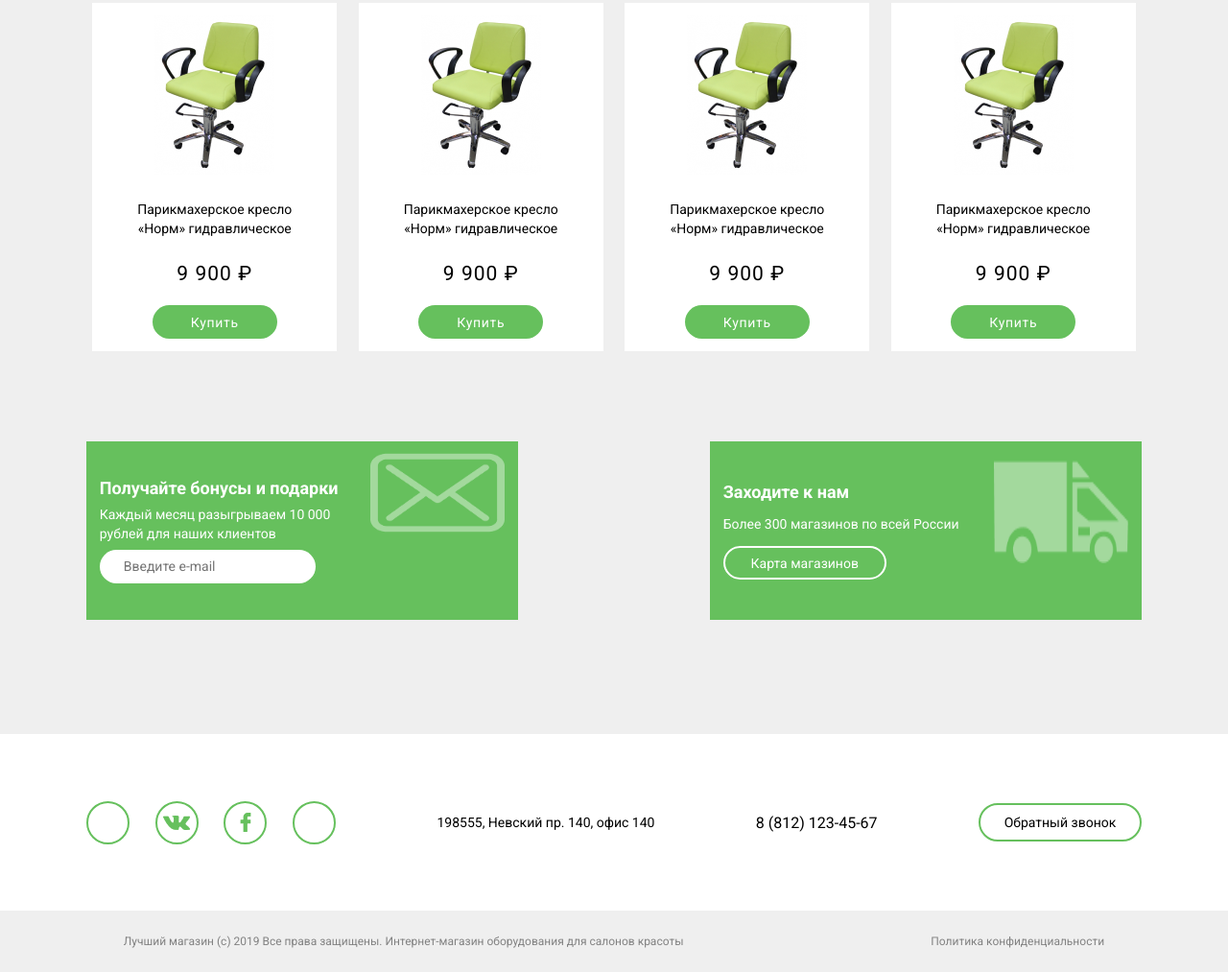
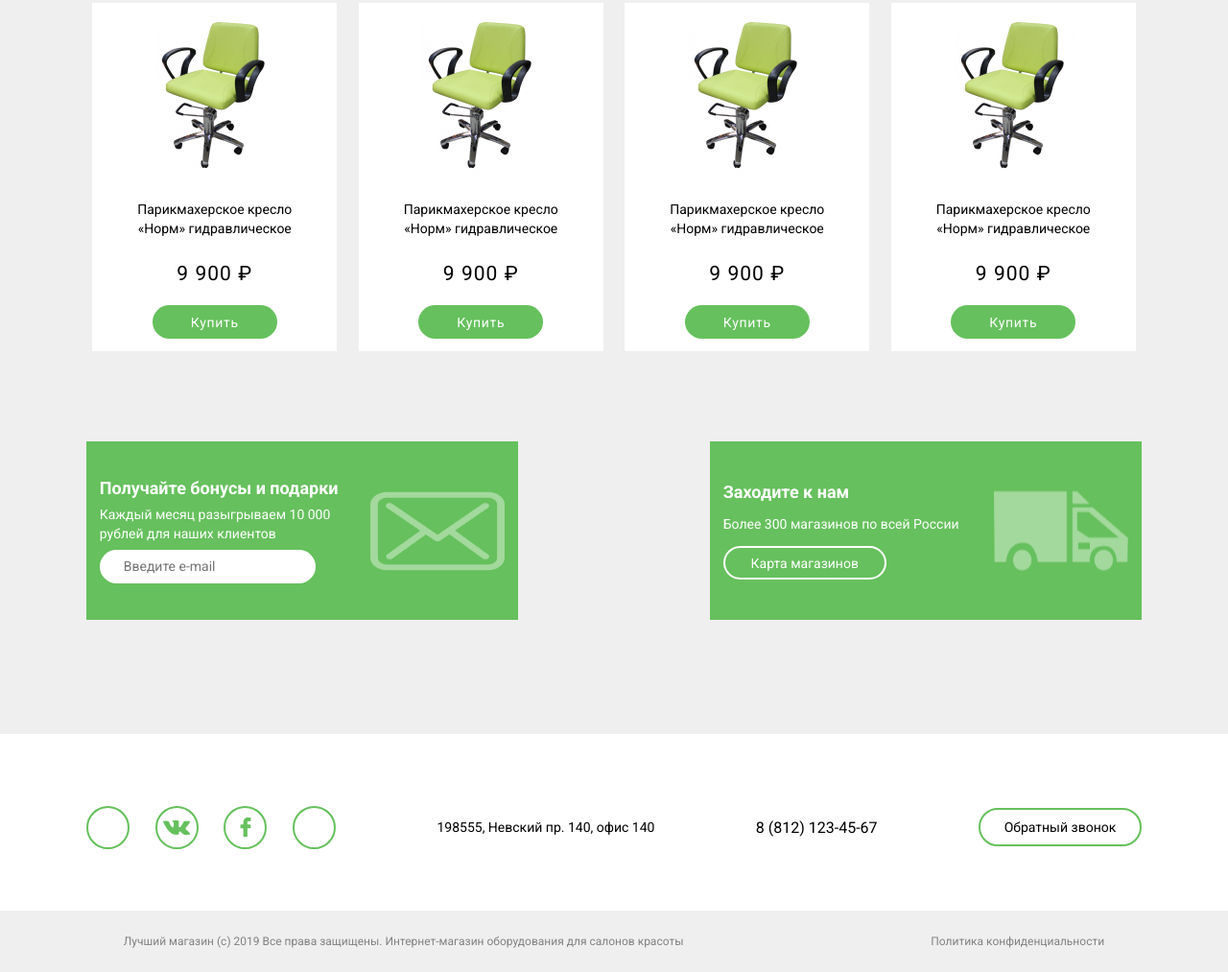
Before and after one commit to oorschnai/project_1, a website: page project_1/index.html in a window 1280 px wide. Shown: the part 1062-2075 px from the top of the page at 96% size. Drawn offline with Linux system fonts and the light colour scheme.

Commit message:
some changes

```diff
--- a/project_1/css/style.sass
+++ b/project_1/css/style.sass
@@ -57,7 +57,6 @@
 
 
 .second-line
-
   height: 100px
   display: flex
   justify-content: space-between
@@ -584,7 +583,8 @@
     & .right
       margin: 5px
       height: 100%
-      vertical-align: middle
+      display: flex
+      align-items: center
 
     & .right .mail img
       width: 90px
@@ -593,7 +593,6 @@
       @media (min-width: 700px)
         width: 140px
         height: 107px
-        margin-bottom: 40px
 
 
   & .our_shops
@@ -649,10 +648,9 @@
           height: 35px
 
     & .right .car
+      height: 100%
       margin: 5px
-      display: flex
-      align-items: center
-      justify-content: center
+      vertical-align: middle
 
       & img
         width: 100px
@@ -660,8 +658,7 @@
 
         @media (min-width: 700px)
           width: 140px
-          height: 107px
-          margin-bottom: 40px
+          height: 84px
 
 
 .footer_top
@@ -683,6 +680,14 @@
     margin: 5px
 
   @media (min-width: 700px)
+    flex-direction: row
+    flex-wrap: wrap
+    width: 650px
+    height: 184px
+    margin: auto
+
+
+  @media (min-width: 1200px)
     flex-direction: row
     width: 1110px
     height: 184px
--- a/project_1/index.html
+++ b/project_1/index.html
@@ -1,7 +1,7 @@
 <!DOCTYPE html>
 <html lang="ru">
 <head>
-    <title>FLEXBOX</title>
+    <title>Beauty</title>
     <meta name="viewport" content="width=device-width, initial-scale=1.0, maximum-scale=1.0, user-scalable=0"/>
     <link rel="stylesheet" href="css/style.css"/>
     <link rel="preconnect" href="https://fonts.googleapis.com">
```
Also changed, not shown: project_1/css/style.css, 1 other file.
